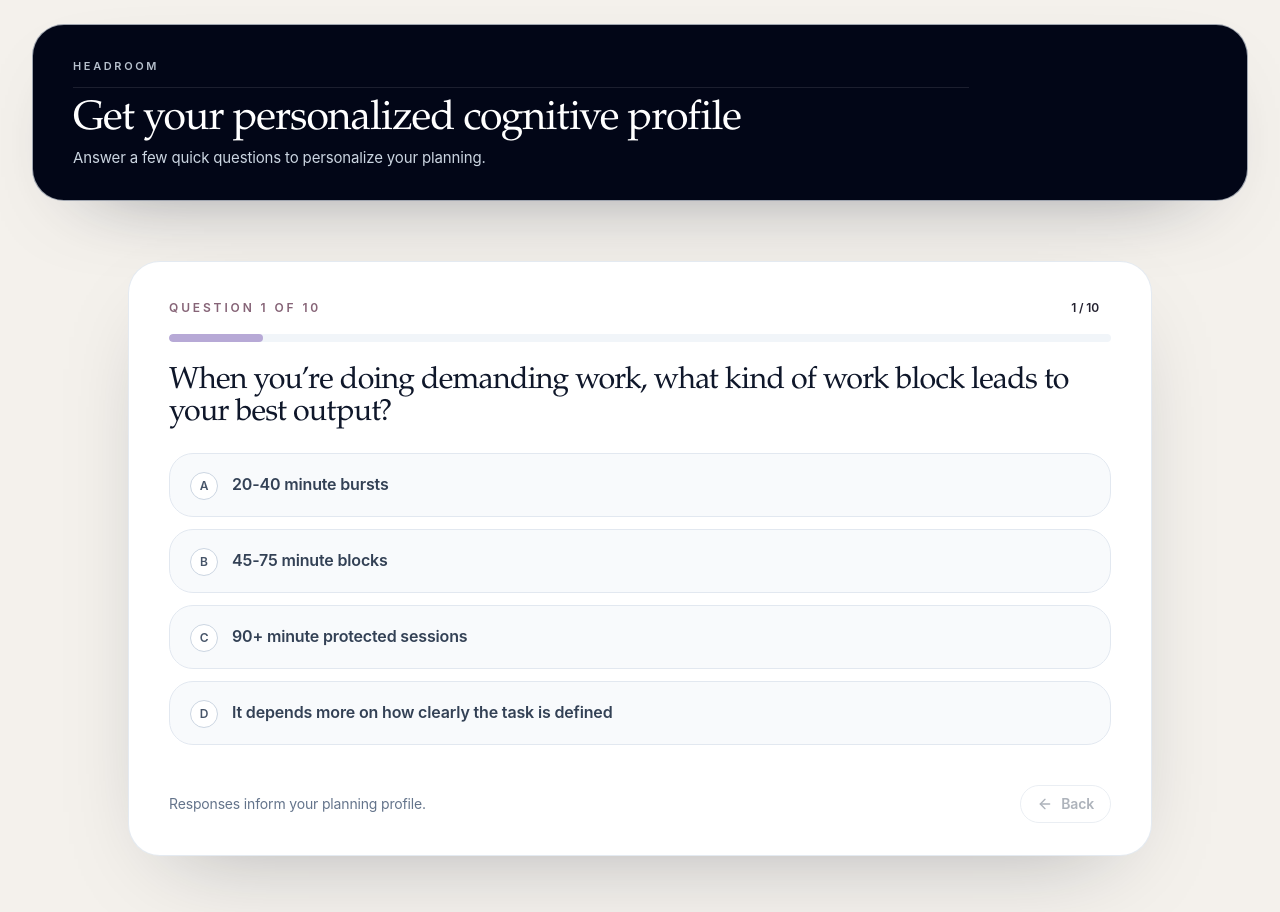
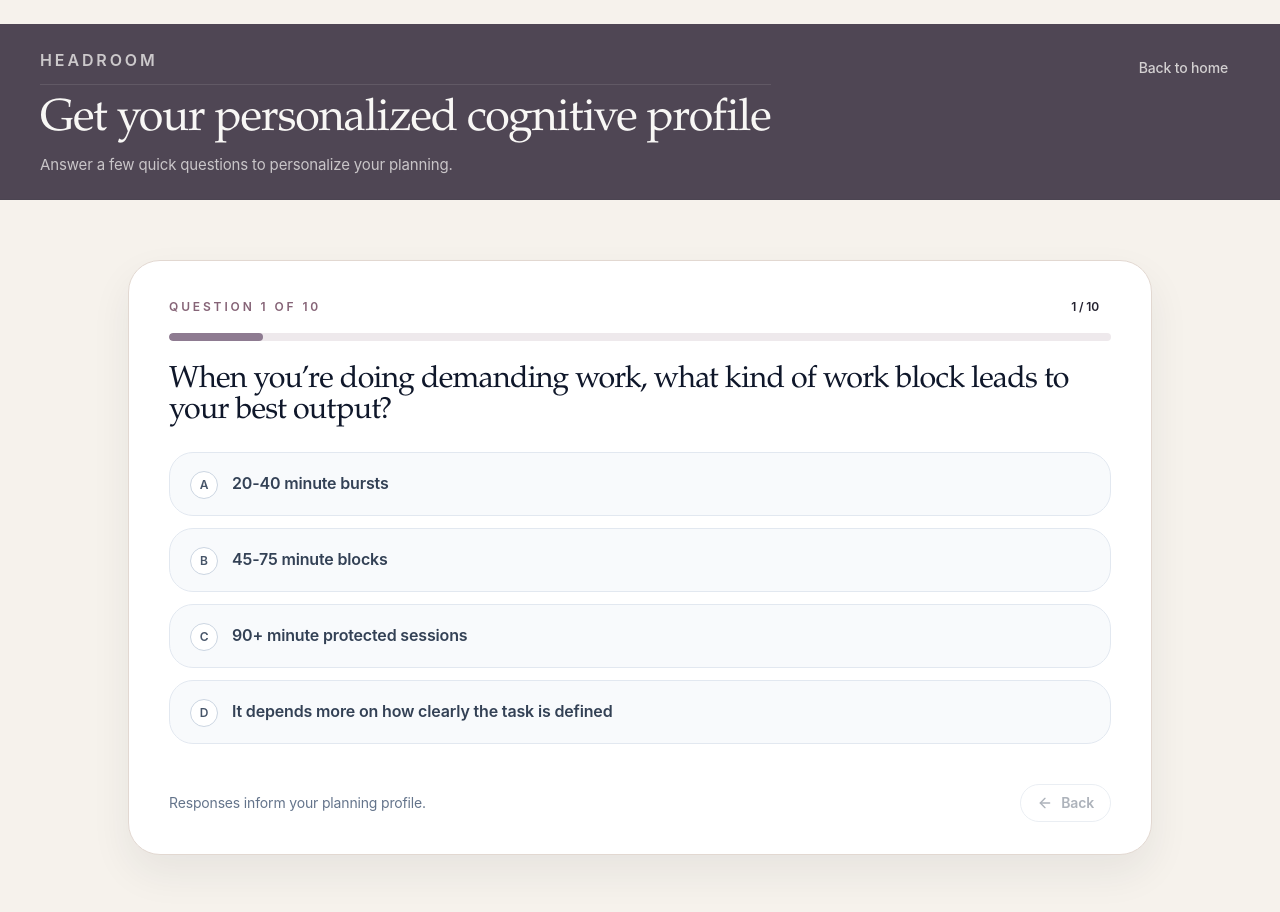
Before and after one commit to pearlwerbach/Headroom, a Next.js app: page /onboarding in a window 1280 px wide. Built offline with nearby package versions, Linux system fonts and the light colour scheme; no server answers; the database is empty; sample sign-in values are in the browser's storage.

Commit message:
fix prisma production runtime for vercel

```diff
--- a/package.json
+++ b/package.json
@@ -5,7 +5,7 @@
   "scripts": {
     "dev": "next dev --webpack -p 3000",
     "dev:watch": "NEXT_TEST_WASM_DIR=./node_modules/@next/swc-wasm-nodejs next dev --webpack",
-    "build": "NEXT_TEST_WASM_DIR=./node_modules/@next/swc-wasm-nodejs next build --webpack",
+    "build": "prisma generate && NEXT_TEST_WASM_DIR=./node_modules/@next/swc-wasm-nodejs next build --webpack",
     "start": "next start",
     "lint": "eslint .",
     "typecheck": "tsc -p tsconfig.typecheck.json --noEmit",
--- a/src/app/globals.css
+++ b/src/app/globals.css
@@ -3,14 +3,15 @@
 @tailwind utilities;
 
 :root {
-  --background: #f4f1ec;
+  --color-background: #f6f2ec;
+  --background: var(--color-background);
   --foreground: #1c1a24;
   --surface-strong: #2c2a3a;
   --muted-strong: #866477;
   --bg-wash-primary: rgba(216, 167, 167, 0.05);
   --bg-wash-secondary: rgba(183, 169, 214, 0.05);
-  --bg-base-start: #f4f1ec;
-  --bg-base-end: #f4f1ec;
+  --bg-base-start: var(--color-background);
+  --bg-base-end: var(--color-background);
   --color-primary: #2c2a3a;
   --color-secondary: #866477;
   --color-accent: #efe7df;
@@ -32,8 +33,8 @@
   --surface-strong: #b28b61;
   --bg-wash-primary: rgba(196, 154, 112, 0.14);
   --bg-wash-secondary: rgba(227, 198, 168, 0.11);
-  --bg-base-start: #fdfaf6;
-  --bg-base-end: #f6f1ea;
+  --bg-base-start: var(--color-background);
+  --bg-base-end: var(--color-background);
   --color-primary: #a27a54;
   --color-secondary: #c29a72;
   --color-accent: #f1e5d7;
@@ -49,8 +50,8 @@
   --surface-strong: #73907d;
   --bg-wash-primary: rgba(139, 171, 148, 0.14);
   --bg-wash-secondary: rgba(188, 210, 193, 0.1);
-  --bg-base-start: #f8fbf8;
-  --bg-base-end: #eff4f0;
+  --bg-base-start: var(--color-background);
+  --bg-base-end: var(--color-background);
   --color-primary: #6b8875;
   --color-secondary: #90aa97;
   --color-accent: #dfe9e1;
@@ -71,7 +72,7 @@ html {
 }
 
 body {
-  background: var(--bg-base-start);
+  background: var(--color-background);
   color: var(--foreground);
   font-family: "Inter Tight", "Inter", "Avenir Next", "Trebuchet MS", sans-serif;
   font-size: 16px;
--- a/src/app/layout.tsx
+++ b/src/app/layout.tsx
@@ -15,7 +15,7 @@ export default function RootLayout({
 }>) {
   return (
     <html lang="en" className="h-full antialiased" suppressHydrationWarning>
-      <body className="min-h-full flex flex-col">
+      <body className="min-h-full bg-[var(--color-background)] flex flex-col">
         <Script id="theme-init" strategy="beforeInteractive">{`
           (function() {
             try {
--- a/src/app/onboarding/page.tsx
+++ b/src/app/onboarding/page.tsx
@@ -94,23 +94,34 @@ export default async function OnboardingPage({
           <div className="theme-shell-wash pointer-events-none absolute inset-0" />
 
           <div className="relative mx-auto w-full max-w-7xl">
-            <header className="rounded-[32px] border border-slate-200/70 bg-slate-950 px-6 py-6 text-white shadow-[0_30px_90px_-60px_rgba(15,23,42,0.75)] sm:px-8 sm:py-7 lg:px-10 lg:py-8">
+            <div className="ml-[calc(50%-50vw)] mr-[calc(50%-50vw)] w-screen border-b border-[rgba(31,41,51,0.08)] bg-[#4F4654]">
+              <header className="mx-auto w-full max-w-7xl px-6 py-6 text-[#F8F7F5] sm:px-8 lg:px-10">
+                <div className="flex items-start justify-between gap-6">
                   <div className="max-w-4xl">
-                <p className="text-[11px] font-semibold uppercase tracking-[0.24em] text-slate-300/90">
+                    <p className="text-sm font-semibold uppercase tracking-[0.18em] text-[rgba(248,247,245,0.74)] sm:text-base">
                       {SITE_COPY.onboarding.COPY_ONBOARDING_BRAND_01}
                     </p>
 
-                <div className="mt-3 space-y-2 border-t border-white/10 pt-3">
-                  <h1 className="max-w-3xl font-serif text-[clamp(2rem,3.2vw,3rem)] leading-[0.98] tracking-tight text-white">
+                    <div className="mt-3 border-t border-white/10 pt-3">
+                      <h1 className="max-w-3xl whitespace-nowrap font-serif text-[clamp(2.75rem,3.5vw,3.125rem)] leading-[1.02] tracking-tight text-[#F8F7F5]">
                         {SITE_COPY.onboarding.COPY_ONBOARDING_HERO_HEADLINE_01}
                       </h1>
 
-                  <p className="max-w-xl text-sm text-slate-300 sm:text-[15px]">
+                      <p className="mt-3 max-w-xl text-sm text-[rgba(248,247,245,0.72)] sm:text-[15px]">
                         {SITE_COPY.onboarding.COPY_ONBOARDING_HERO_BODY_01}
                       </p>
                     </div>
                   </div>
+
+                  <Link
+                    href="/"
+                    className="mt-0.5 shrink-0 rounded-full px-3 py-2 text-sm font-medium text-[rgba(248,247,245,0.78)] transition hover:text-[#F8F7F5]"
+                  >
+                    Back to home
+                  </Link>
+                </div>
               </header>
+            </div>
 
             <main className="relative z-10 mt-6 flex justify-center px-0 pb-6 sm:mt-8 lg:mt-10 lg:pb-8">
               <div className="w-full max-w-5xl">
--- a/src/app/page.tsx
+++ b/src/app/page.tsx
@@ -67,7 +67,7 @@ export default async function Home({
   }
 
   return (
-    <div className="relative min-h-screen overflow-hidden bg-[#F7F2EC]">
+    <div className="relative min-h-screen overflow-hidden">
       <div className="theme-page-wash pointer-events-none absolute inset-0" />
       <main className="relative mx-auto flex min-h-screen max-w-7xl flex-col justify-between px-6 py-10 lg:px-10">
         <div className="ml-[calc(50%-50vw)] mr-[calc(50%-50vw)] w-screen border-b border-[rgba(0,0,0,0.06)] bg-[#C8C1CC]">
@@ -187,14 +187,14 @@ export default async function Home({
         </section>
 
         <section className="pb-12">
-          <div className="rounded-[28px] border border-[#C8BAC2] bg-[#D8CDD3] px-8 py-8 shadow-[0_10px_24px_rgba(31,41,51,0.05)]">
-            <div className="mx-auto max-w-5xl text-center">
+          <div className="mx-auto max-w-[960px] rounded-[28px] border border-[#C8BAC2] bg-[#D8CDD3] px-8 py-7 shadow-[0_10px_24px_rgba(31,41,51,0.05)]">
+            <div className="mx-auto max-w-4xl text-center">
               <p className="mx-auto text-xl font-medium leading-tight text-[#263241]">
                 Headroom reads your week through four signals:
               </p>
             </div>
-            <div className="mt-6 flex justify-center">
-              <div className="flex w-full max-w-5xl items-center justify-center gap-4 xl:flex-nowrap">
+            <div className="mt-5 flex justify-center">
+              <div className="flex w-full items-center justify-center gap-4 xl:flex-nowrap">
                 {SITE_COPY.landing.COPY_LANDING_INPUT_LABELS.map((label) => (
                   <div
                     key={label}
--- a/src/components/onboarding-quiz.tsx
+++ b/src/components/onboarding-quiz.tsx
@@ -40,7 +40,7 @@ export function OnboardingQuiz({ returnTo }: OnboardingQuizProps) {
     <form ref={formRef} action={formAction} className="space-y-5">
       <input type="hidden" name="answers" value={serializedAnswers} />
       {returnTo ? <input type="hidden" name="returnTo" value={returnTo} /> : null}
-      <div className="rounded-[32px] border border-slate-200/90 bg-white p-6 shadow-[0_32px_90px_-44px_rgba(15,23,42,0.34)] sm:p-8 lg:min-h-[540px] lg:px-10 lg:py-8">
+      <div className="rounded-[32px] border border-[#E2D8D1] bg-white p-6 shadow-[0_18px_40px_rgba(31,41,51,0.07)] sm:p-8 lg:min-h-[540px] lg:px-10 lg:py-8">
         <div className="mb-3 flex items-center justify-between gap-4">
           <p className="text-xs font-semibold uppercase tracking-[0.24em] text-[var(--muted-strong)]">
             {SITE_COPY.onboarding.COPY_ONBOARDING_PROGRESS_LABEL_01(step + 1, quizQuestions.length)}
@@ -50,9 +50,9 @@ export function OnboardingQuiz({ returnTo }: OnboardingQuizProps) {
           </div>
         </div>
 
-        <div className="mb-6 h-2 overflow-hidden rounded-full bg-slate-100">
+        <div className="mb-6 h-2 overflow-hidden rounded-full bg-[#EEE9EC]">
           <div
-            className="theme-progress-bar h-full rounded-full transition-[width] duration-200 ease-out"
+            className="h-full rounded-full bg-[#8E7B91] transition-[width] duration-200 ease-out"
             style={{ width: `${((step + 1) / quizQuestions.length) * 100}%` }}
           />
         </div>
@@ -117,7 +117,7 @@ export function OnboardingQuiz({ returnTo }: OnboardingQuizProps) {
               <button
                 type="submit"
                 data-submit-profile
-                className="theme-button-primary inline-flex items-center gap-2 rounded-full px-5 py-2.5 text-sm font-semibold transition hover:-translate-y-0.5 disabled:opacity-40"
+                className="inline-flex items-center gap-2 rounded-full border border-[rgba(255,255,255,0.08)] bg-[#4A3F48] px-5 py-2.5 text-sm font-semibold text-[rgba(255,255,255,0.95)] shadow-[0_2px_6px_rgba(0,0,0,0.08)] transition hover:-translate-y-0.5 hover:bg-[#3F353D] focus-visible:outline-none focus-visible:ring-2 focus-visible:ring-[rgba(74,63,72,0.4)] focus-visible:ring-offset-2 focus-visible:ring-offset-white active:bg-[#362C33] disabled:opacity-40"
                 disabled={!isComplete || pending}
               >
                 {pending
--- a/src/lib/prisma.ts
+++ b/src/lib/prisma.ts
@@ -1,31 +1,12 @@
-import { PrismaPg } from "@prisma/adapter-pg";
 import { PrismaClient } from "@prisma/client";
-import { Pool } from "pg";
 
 const globalForPrisma = globalThis as unknown as {
   prisma?: PrismaClient;
-  pool?: Pool;
 };
-
-const connectionString =
-  process.env.DATABASE_URL ?? "postgresql://postgres:postgres@localhost:5432/cognitive_load_planner";
-
-const pool =
-  globalForPrisma.pool ??
-  new Pool({
-    connectionString,
-  });
-
-if (process.env.NODE_ENV !== "production") {
-  globalForPrisma.pool = pool;
-}
-
-const adapter = new PrismaPg(pool);
 
 export const prisma =
   globalForPrisma.prisma ??
   new PrismaClient({
-    adapter,
     log: process.env.NODE_ENV === "development" ? ["error", "warn"] : ["error"],
   });
 
@@ -37,8 +18,6 @@ export async function disconnectPrisma() {
   await prisma.$disconnect();
 
   if (process.env.NODE_ENV !== "production") {
-    await pool.end();
-    globalForPrisma.pool = undefined;
     globalForPrisma.prisma = undefined;
   }
 }
```
Also changed, not shown: 1 other file (tests, documents, lock files or other folders). Lines whose indentation alone changed are shown as unchanged.
